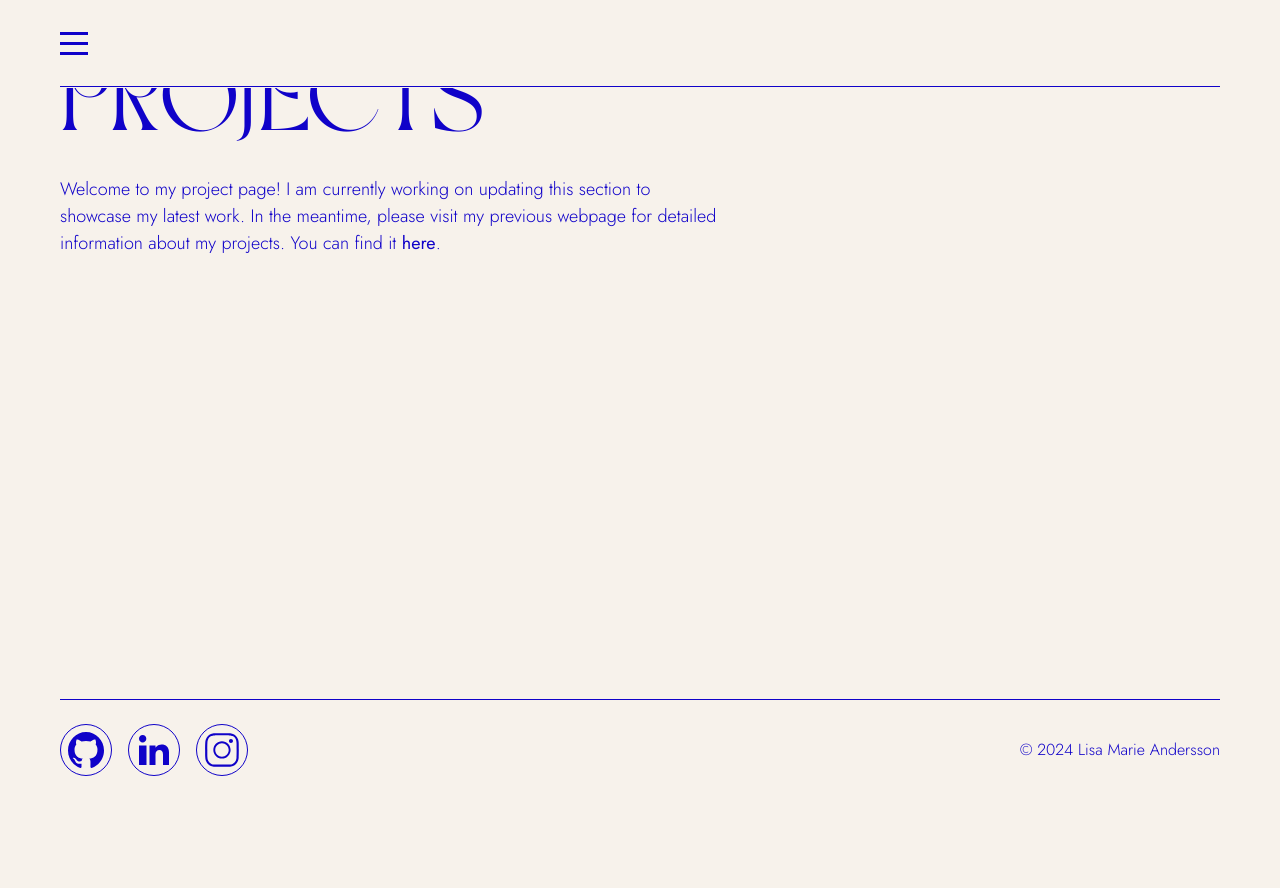
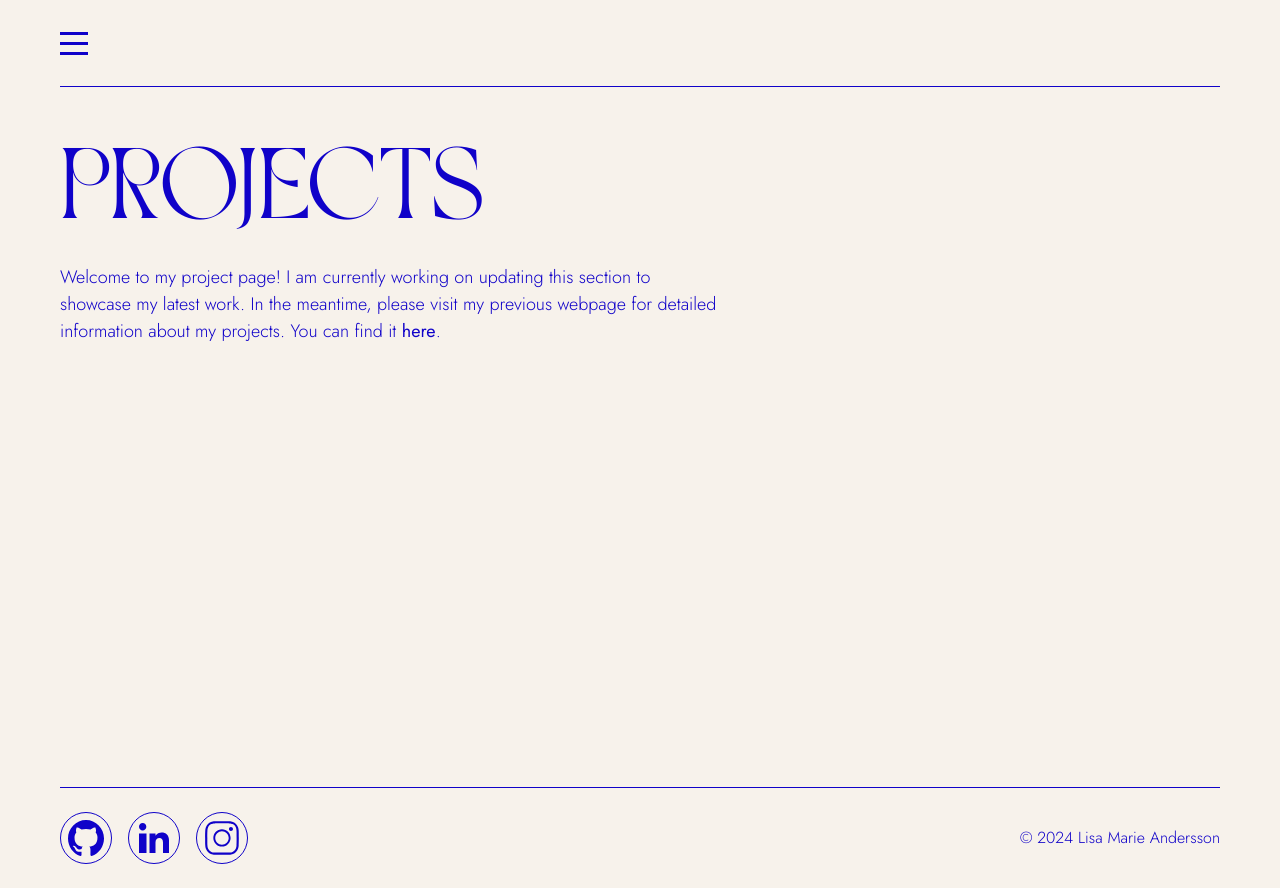
Before and after one commit to lisamarieandersson/showcase-pro, a React (Vite) app: page /projects in a window 1280 px wide. Before the commit the page ends 800 px from the top, so only its background shows below. Built offline with nearby package versions, Linux system fonts and the light colour scheme.

Commit message:
add margin top

```diff
--- a/src/pages/project-page/ProjectPage.scss
+++ b/src/pages/project-page/ProjectPage.scss
@@ -5,6 +5,7 @@
   @include grid;
   min-height: 100vh;
   grid-template-rows: auto 1fr auto;
+  margin-top: 5.5rem;
 
   &__heading {
     @include h1-large-uppercase;
```
